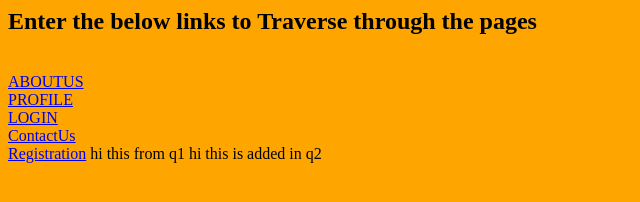
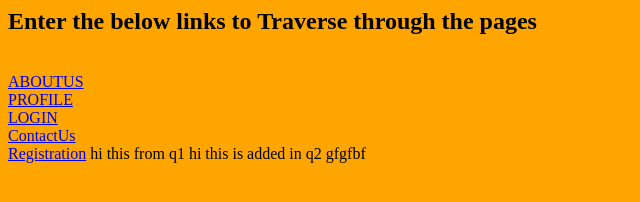
Before and after one commit to 20B81A0598/week1, a plain HTML site: page index.html in a window 1280 px wide. Shown: the full height of the page, 0-640 px from the left. Drawn offline with Linux system fonts and the light colour scheme.

Commit message:
commiting at 9:55

```diff
--- a/index.html
+++ b/index.html
@@ -8,6 +8,6 @@
      <a href="contactus12.html" target="_blank">ContactUs</a><br>
      <a href="Reg12.html" target="_blank">Registration</a>
      hi this from q1
-     hi this is added in q2
+     hi this is added in q2 gfgfbf
 </body>
 </html>
```
